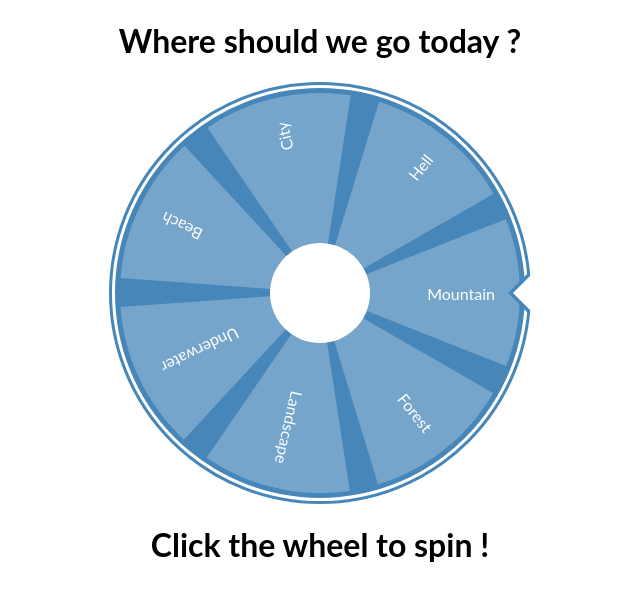
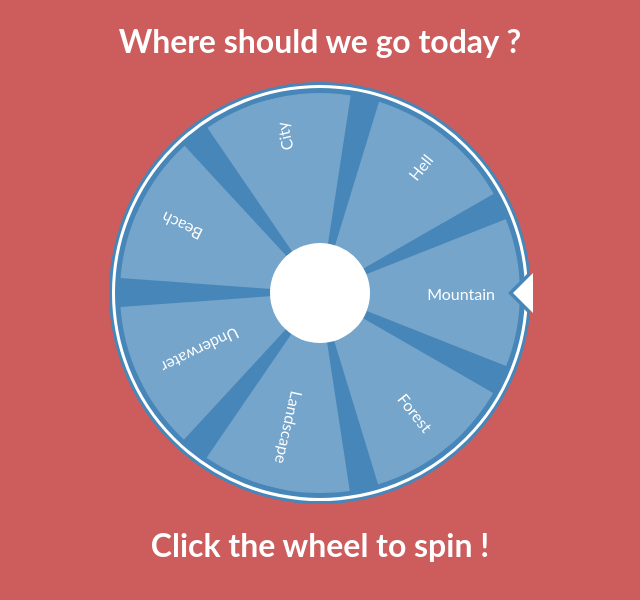
Before and after one commit to AnthoLbz/Trip-Roulette, a React (Create React App) app: page / in a window 1280 px wide. Shown: the top 600 px of the page, without its empty margins (320-960 px from the left). Built offline with nearby package versions, Linux system fonts and the light colour scheme.

Commit message:
wheel ok, returning the name for API request ok

```diff
--- a/src/App.css
+++ b/src/App.css
@@ -8,4 +8,6 @@
   text-align: center;
   background: var(--neutral-color);
   user-select: none;
+  background-color: indianred;
+  color: white;
 }
--- a/src/components/Wheel.jsx
+++ b/src/components/Wheel.jsx
@@ -22,7 +22,17 @@ class Wheel extends React.Component {
       setTimeout(this.selectItem, 500);
     }
   }
-  switchToName(){
+
+  render() {
+    const { selectedItem } = this.state;
+    const { items } = this.props;
+
+    const wheelVars = {
+      "--nb-item": items.length,
+      "--selected-item": selectedItem,
+    };
+    const spinning = selectedItem !== null ? "spinning" : "";
+
     const places = [
       "Mountain",
       "Forest",
@@ -32,18 +42,7 @@ class Wheel extends React.Component {
       "City",
       "Hell",
     ];
-    const convert = places[this.state.selectedItem]
-    console.log(convert)
-  }
-  render() {
-    const { selectedItem } = this.state;
-    const { items } = this.props;
-
-    const wheelVars = {
-      "--nb-item": items.length,
-      "--selected-item": selectedItem,
-    };
-    const spinning = selectedItem !== null ? "spinning" : "";
+    console.log(places[this.state.selectedItem]);
 
 
 
--- a/src/components/wheel.css
+++ b/src/components/wheel.css
@@ -13,7 +13,9 @@
   --spinning-duration: 4s;
   --reset-duration: 0.25s;
 }
-
+body{
+  background-color: indianred;
+}
 /* Conteneur de la roue = cercle bleu extérieur */
 .wheel-container {
   display: block;
```
